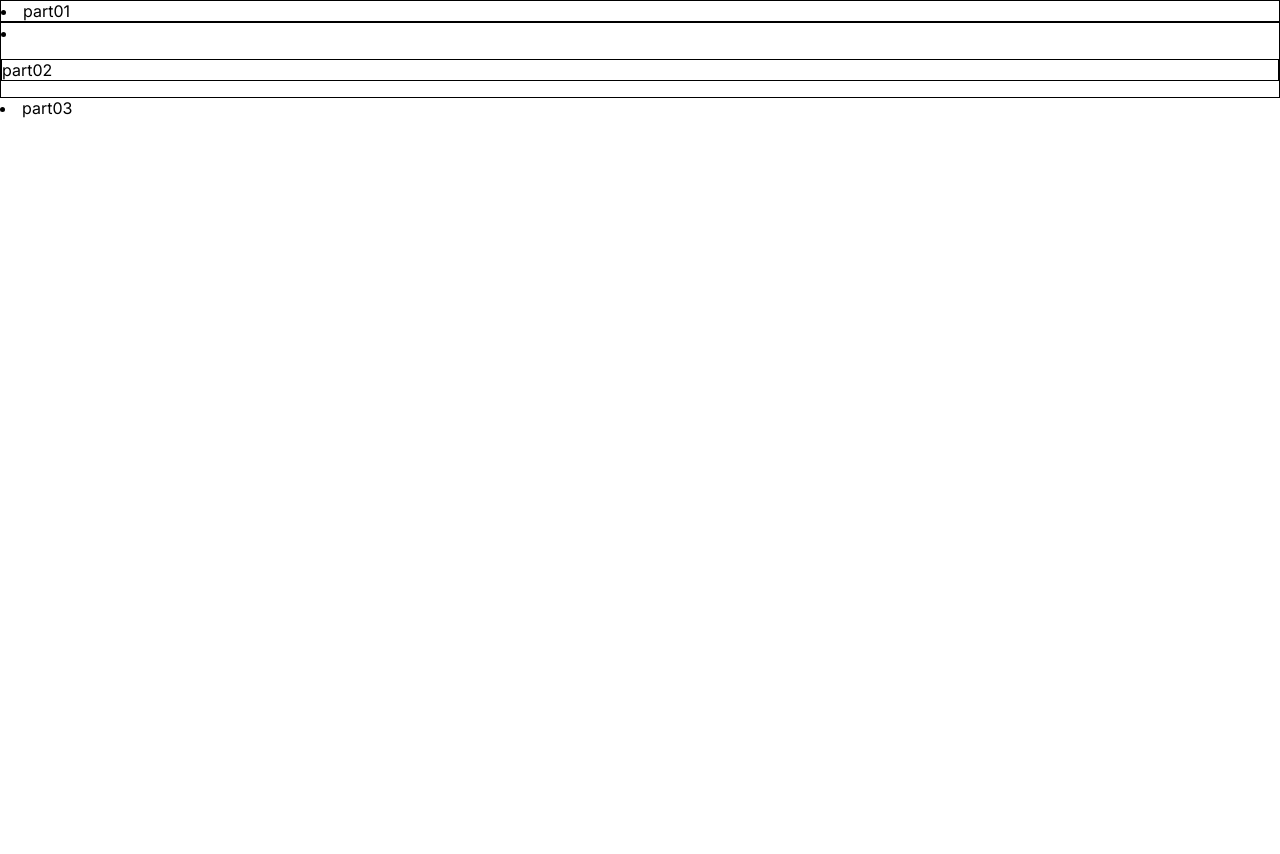
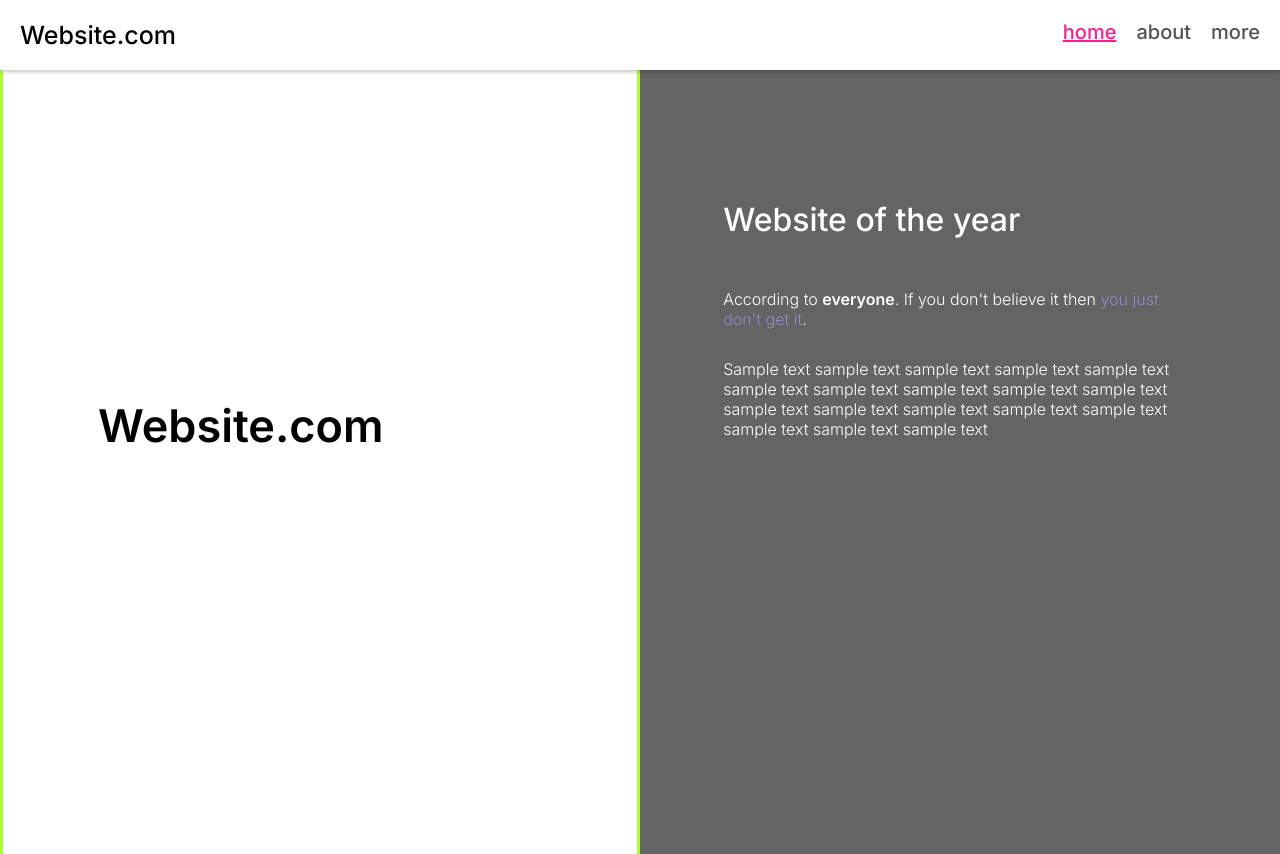
Before and after one commit to Leeshrrr/CLS-assignments, a plain HTML site: page css-layout/layout01/layout01.html in a window 1280 px wide. Shown: the top 854 px of the page. Before the commit the page ends 800 px from the top, so only its background shows below. Drawn offline with Linux system fonts and the light colour scheme.

Commit message:
2021.09.10

```diff
--- a/css-layout/layout01/layout01.html
+++ b/css-layout/layout01/layout01.html
@@ -1,5 +1,6 @@
 <!DOCTYPE html>
 <html lang="en">
+
 <head>
     <meta charset="UTF-8">
     <meta http-equiv="X-UA-Compatible" content="IE=edge">
@@ -9,21 +10,37 @@
     <link href="https://fonts.googleapis.com/css2?family=Inter:wght@100;200;300;400;500;600;700;800;900&display=swap" rel="stylesheet">
 
 </head>
+
 <body>
-    <div class = "container">
-    <li class = "part01">
-        part01
-    </li>
-    <li class = "part02">
-        <p>
-            part02
-        </p>
-    </li>
-    <li class = "part03">
-        part03
-    </li>
+    <div class="part01">
+        <div class="c">
+            Website.com
+        </div>
+        <div class="b">more</div>
+        <div class="b">about</div>
+        <div class="b"><span class="d">home</span></div>
+    </div>
+    <div class="container">
+
+        <div class="part02">
+            <p>
+                Website.com
+            </p>
+        </div>
+        <div class="part03">
+            <h1>
+                Website of the year
+            </h1>
+
+            <p>
+                According to <strong>everyone</strong>. If you don't believe it then <span class="a">you just don't get it</span>.
+            </p>
+            <p>Sample text sample text sample text sample text sample text sample text sample text sample text sample text sample text sample text sample text sample text sample text sample text sample text sample text sample text </p>
+
+        </div>
 
 
     </div>
 </body>
+
 </html>
--- a/css-layout/layout01/style01.css
+++ b/css-layout/layout01/style01.css
@@ -1,23 +1,82 @@
 body {
-  margin: 0;
-  font-family: "Inter", sans-serif;
+    margin: 0;
+    padding: 0;
+    height: 100vh;
+    font-family: "Inter", sans-serif;
+    overflow: auto
+}
+
+strong {
+    font-weight: 600;
 }
 
 .container {
-  display: grid;
+    display: grid;
+    grid-template-columns: 50% 50%;
+    ;
 }
 
 .part01 {
-  border: 1px solid black;
+    box-shadow: 1px 1px 5px rgba(0, 0, 0, 0.3);
+    background-color: white;
+    position: absolute;
+    width: 100%;
+    height: 50px;
+    font-size: 25px;
+    font-weight: 500;
+    padding-top: 20px;
+}
+
+.b {
+    float: right;
+    margin-right: 20px;
+    font-size: 20px;
+    color: rgb(82, 82, 82);
+}
+
+.c {
+    float: left;
+    margin-left: 20px;
+}
+
+.d {
+    color: rgb(255, 29, 142);
+    text-decoration-style: solid;
+    text-decoration-line: underline;
 }
 
 .part02 {
-  border: 1px solid black;
+    border: greenyellow 3px solid;
+    background-color: white;
+    grid-column: 1 / 2;
+    height: 100%;
 }
 
 .part02 p {
-  border: 1px solid black;
+    padding: 350px 15%;
+    font-size: 45px;
+    font-weight: 600;
+    height: calc(100% - 50px);
 }
 
 .part03 {
+    background-color: rgb(100, 100, 100);
+    grid-column: 2 / 3;
+    height: 100%;
+    padding: 200px 13%;
+    color: white;
 }
+
+.part03 h1 {
+    font-weight: 500;
+    margin: 0 0 50px;
+}
+
+.part03 p {
+    font-weight: 300;
+    margin: 0 0 30px;
+}
+
+.a {
+    color: rgb(141, 141, 199);
+}
```
